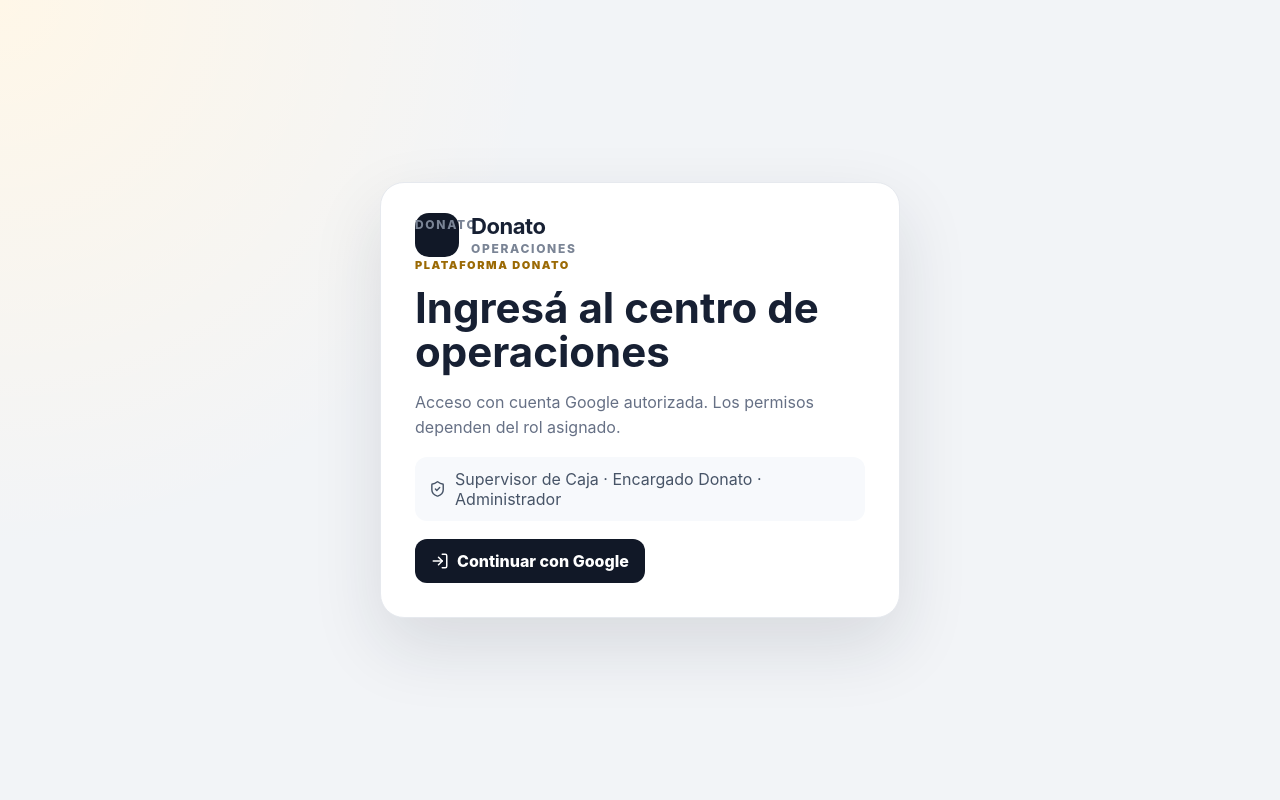
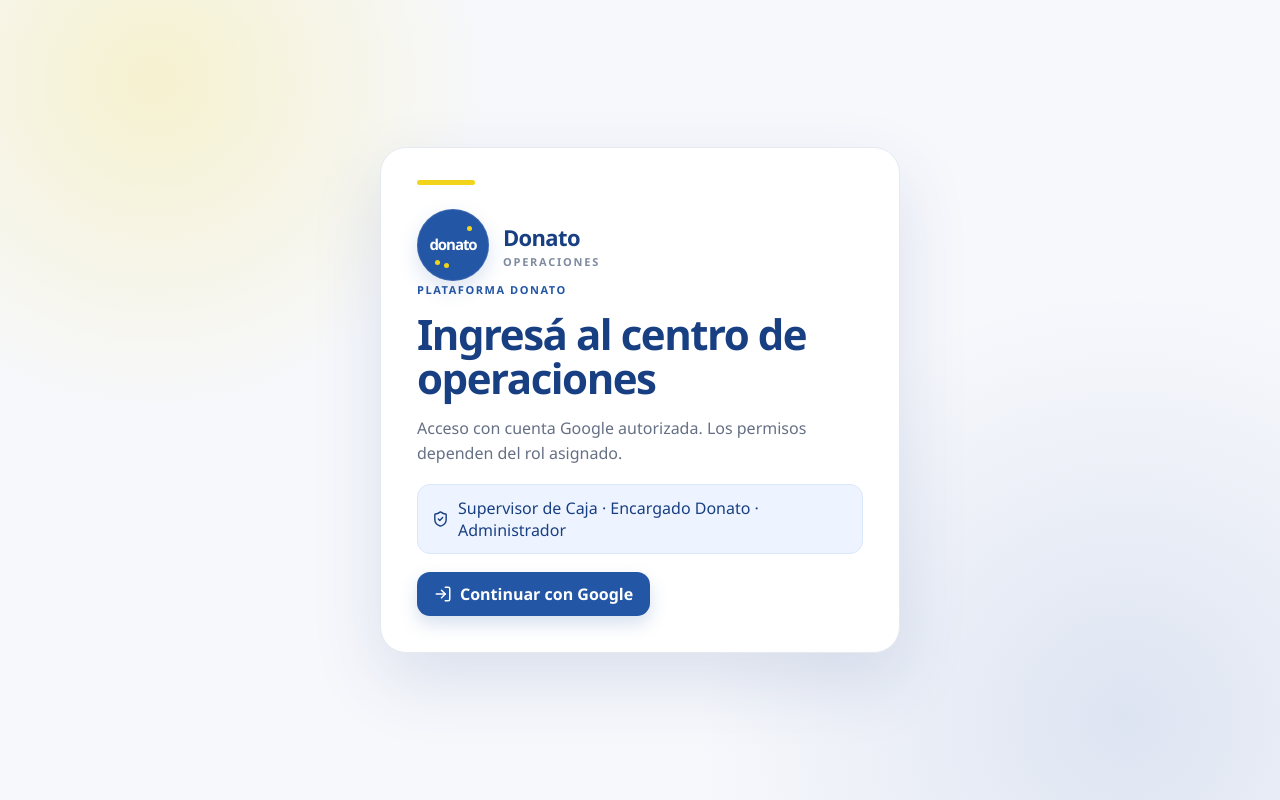
Before and after one commit to gonzalotorressp/donato, a React (Vite) app: page / in a window 1280 px wide. Built offline with nearby package versions, Linux system fonts and the light colour scheme; no server answers.

Commit message:
Restyle Donato with brand colors and rounded identity

```diff
--- a/src/styles.css
+++ b/src/styles.css
@@ -1,126 +1,188 @@
 :root {
-  font-family: Inter, ui-sans-serif, system-ui, -apple-system, BlinkMacSystemFont, "Segoe UI", sans-serif;
-  color: #172033;
-  background: #f4f6f8;
+  --donato-blue: #2456a6;
+  --donato-blue-dark: #183f82;
+  --donato-blue-soft: #eef4ff;
+  --donato-yellow: #f2d51b;
+  --donato-yellow-soft: #fff9cf;
+  --ink: #17233d;
+  --muted: #6b7280;
+  --line: #e3e8ef;
+  --surface: #ffffff;
+  --page: #f5f7fb;
+  font-family: "Avenir Next", "Nunito Sans", "Segoe UI", ui-sans-serif, system-ui, -apple-system, BlinkMacSystemFont, sans-serif;
+  color: var(--ink);
+  background: var(--page);
   font-synthesis: none;
   text-rendering: optimizeLegibility;
 }
 
 * { box-sizing: border-box; }
-body { margin: 0; min-width: 320px; min-height: 100vh; background: #f4f6f8; }
+body { margin: 0; min-width: 320px; min-height: 100vh; background: var(--page); }
 button, input { font: inherit; }
 button { cursor: pointer; }
 button:disabled { cursor: not-allowed; opacity: .5; }
 
-.auth-page { min-height: 100vh; display: grid; place-items: center; padding: 24px; background: radial-gradient(circle at top left, #fff7e8, transparent 36%), #f2f4f7; }
-.auth-card { width: min(520px, 100%); background: white; border: 1px solid #e6e9ee; border-radius: 24px; padding: 34px; box-shadow: 0 28px 70px rgba(23, 32, 51, .12); }
-.auth-card h1 { margin: 12px 0 10px; font-size: clamp(28px, 5vw, 42px); line-height: 1.05; }
+.auth-page {
+  min-height: 100vh;
+  display: grid;
+  place-items: center;
+  padding: 24px;
+  background:
+    radial-gradient(circle at 12% 10%, rgba(242, 213, 27, .2), transparent 25%),
+    radial-gradient(circle at 88% 90%, rgba(36, 86, 166, .12), transparent 32%),
+    #f7f8fc;
+}
+.auth-card {
+  width: min(520px, 100%);
+  background: white;
+  border: 1px solid #e5eaf1;
+  border-radius: 26px;
+  padding: 36px;
+  box-shadow: 0 28px 70px rgba(24, 63, 130, .13);
+}
+.auth-card::before {
+  content: "";
+  display: block;
+  width: 58px;
+  height: 5px;
+  border-radius: 999px;
+  background: var(--donato-yellow);
+  margin-bottom: 24px;
+}
+.auth-card h1 { margin: 14px 0 10px; font-size: clamp(28px, 5vw, 42px); line-height: 1.05; letter-spacing: -.035em; color: var(--donato-blue-dark); }
 .auth-card p { color: #667085; line-height: 1.55; }
-.auth-card code { display: block; background: #f6f7f9; border: 1px solid #e6e9ee; border-radius: 10px; padding: 10px 12px; margin-top: 8px; }
-.auth-login-card { padding-top: 30px; }
-.trust-line { display: flex; gap: 9px; align-items: center; padding: 12px 14px; background: #f7f9fc; border-radius: 12px; color: #475467; margin: 18px 0; }
+.auth-card code { display: block; background: #f6f8fb; border: 1px solid #e2e7ef; border-radius: 12px; padding: 10px 12px; margin-top: 8px; }
+.auth-login-card { padding-top: 32px; }
+.trust-line { display: flex; gap: 9px; align-items: center; padding: 12px 14px; background: var(--donato-blue-soft); border-radius: 13px; color: var(--donato-blue-dark); margin: 18px 0; border: 1px solid #dae6fb; }
 .error-text { color: #b42318 !important; }
 
-.brand-lockup { display: flex; align-items: center; gap: 12px; }
-.brand-lockup strong, .brand-lockup span { display: block; }
-.brand-lockup strong { font-size: 22px; letter-spacing: -.02em; }
-.brand-lockup span { font-size: 12px; color: #7a8495; text-transform: uppercase; letter-spacing: .14em; font-weight: 800; margin-top: 2px; }
-.brand-mark { width: 44px; height: 44px; display: grid; place-items: center; border-radius: 14px; background: #111827; color: white; }
+.brand-lockup { display: flex; align-items: center; gap: 14px; }
+.brand-copy strong, .brand-copy span { display: block; }
+.brand-copy strong { font-size: 22px; letter-spacing: -.03em; color: var(--donato-blue-dark); }
+.brand-copy span { font-size: 11px; color: #7f8ba0; text-transform: uppercase; letter-spacing: .16em; font-weight: 850; margin-top: 2px; }
+.brand-mark {
+  width: 72px;
+  height: 72px;
+  position: relative;
+  display: grid;
+  place-items: center;
+  flex: none;
+  border-radius: 50%;
+  background: var(--donato-blue);
+  color: white;
+  box-shadow: inset 0 0 0 1px rgba(255,255,255,.1), 0 8px 20px rgba(36,86,166,.16);
+  overflow: hidden;
+}
+.donato-word { color: white !important; text-transform: lowercase !important; letter-spacing: -.07em !important; font-size: 15px !important; font-weight: 800 !important; line-height: 1 !important; margin: 0 !important; transform: translateY(-1px); }
+.brand-dot { position: absolute; width: 5px; height: 5px; border-radius: 50%; background: var(--donato-yellow); }
+.dot-one { left: 18px; bottom: 16px; }
+.dot-two { left: 27px; bottom: 13px; }
+.dot-three { right: 17px; top: 17px; }
 
-.app-shell { min-height: 100vh; display: grid; grid-template-columns: 250px minmax(0, 1fr); }
-.sidebar { position: sticky; top: 0; height: 100vh; padding: 24px 18px; background: #111827; color: white; display: flex; flex-direction: column; }
-.sidebar-brand { padding: 2px 8px 28px; }
-.sidebar-brand .brand-mark { background: #f4b942; color: #111827; }
-.sidebar-brand span { color: #98a2b3; }
+.app-shell { min-height: 100vh; display: grid; grid-template-columns: 258px minmax(0, 1fr); }
+.sidebar { position: sticky; top: 0; height: 100vh; padding: 24px 18px; background: linear-gradient(180deg, var(--donato-blue) 0%, var(--donato-blue-dark) 100%); color: white; display: flex; flex-direction: column; }
+.sidebar-brand { padding: 2px 8px 30px; }
+.sidebar-brand .brand-mark { width: 58px; height: 58px; background: white; box-shadow: 0 8px 18px rgba(0,0,0,.08); }
+.sidebar-brand .donato-word { color: var(--donato-blue) !important; font-size: 13px !important; }
+.sidebar-brand .brand-dot { background: var(--donato-yellow); }
+.sidebar-brand .dot-one { left: 14px; bottom: 13px; }
+.sidebar-brand .dot-two { left: 22px; bottom: 11px; }
+.sidebar-brand .dot-three { right: 14px; top: 14px; }
+.sidebar-brand .brand-copy strong { color: white; }
+.sidebar-brand .brand-copy span { color: #d6e1f5; }
 .sidebar nav { display: grid; gap: 8px; }
-.nav-item { width: 100%; display: flex; gap: 10px; align-items: center; border: 0; background: transparent; color: #aeb7c4; padding: 12px 13px; border-radius: 12px; text-align: left; }
-.nav-item.active { background: #253044; color: white; }
-.sidebar-user { margin-top: auto; padding: 16px 10px 4px; border-top: 1px solid #273244; }
-.sidebar-user span { display: block; color: #98a2b3; font-size: 11px; font-weight: 800; text-transform: uppercase; letter-spacing: .1em; }
+.nav-item { width: 100%; display: flex; gap: 10px; align-items: center; border: 0; background: transparent; color: #d8e3f4; padding: 12px 13px; border-radius: 13px; text-align: left; font-weight: 720; }
+.nav-item.active { background: white; color: var(--donato-blue-dark); box-shadow: 0 8px 18px rgba(10, 34, 77, .16); }
+.nav-item.active svg { color: var(--donato-blue); }
+.sidebar-user { margin-top: auto; padding: 18px 10px 4px; border-top: 1px solid rgba(255,255,255,.17); }
+.sidebar-user span { display: block; color: #c8d6ec; font-size: 11px; font-weight: 850; text-transform: uppercase; letter-spacing: .1em; }
 .sidebar-user strong { display: block; margin: 5px 0 12px; font-size: 14px; overflow: hidden; text-overflow: ellipsis; }
-.sidebar-user button { border: 0; background: transparent; color: #cbd5e1; padding: 0; display: flex; align-items: center; gap: 7px; }
+.sidebar-user button { border: 0; background: transparent; color: white; padding: 0; display: flex; align-items: center; gap: 7px; }
 
-.workspace { padding: 32px; max-width: 1600px; width: 100%; margin: 0 auto; }
+.workspace { padding: 34px; max-width: 1600px; width: 100%; margin: 0 auto; }
 .topbar { display: flex; align-items: flex-start; justify-content: space-between; gap: 24px; margin-bottom: 24px; }
-.topbar h1 { margin: 2px 0 4px; font-size: clamp(28px, 4vw, 42px); letter-spacing: -.035em; }
+.topbar h1 { margin: 3px 0 5px; font-size: clamp(28px, 4vw, 42px); letter-spacing: -.045em; color: var(--donato-blue-dark); }
 .topbar p { margin: 0; color: #667085; }
-.eyebrow { margin: 0 !important; font-size: 11px; font-weight: 900; color: #9b6a05 !important; letter-spacing: .14em; }
+.eyebrow { margin: 0 !important; font-size: 11px; font-weight: 900; color: var(--donato-blue) !important; letter-spacing: .14em; }
 
-.status-pill { border-radius: 999px; padding: 9px 13px; font-size: 11px; font-weight: 900; letter-spacing: .06em; background: #eef2f6; color: #475467; white-space: nowrap; }
-.status-pendiente_validacion { background: #fff5d6; color: #8a6100; }
-.status-cerrado { background: #e8f7ee; color: #067647; }
-.status-ajustes_autorizados { background: #eaf2ff; color: #175cd3; }
+.status-pill { border-radius: 999px; padding: 9px 13px; font-size: 11px; font-weight: 900; letter-spacing: .06em; background: #edf1f7; color: #475467; white-space: nowrap; border: 1px solid #e2e7ef; }
+.status-pendiente_validacion { background: var(--donato-yellow-soft); color: #806b00; border-color: #f3e77b; }
+.status-cerrado { background: #e8f7ee; color: #067647; border-color: #bfe6ce; }
+.status-ajustes_autorizados { background: var(--donato-blue-soft); color: var(--donato-blue); border-color: #d7e4fa; }
 
 .summary-strip { display: grid; grid-template-columns: repeat(4, 1fr); gap: 12px; margin-bottom: 18px; }
-.metric { background: white; border: 1px solid #e7eaf0; border-radius: 16px; padding: 16px; }
-.metric span { display: block; color: #667085; font-size: 12px; font-weight: 700; }
-.metric strong { display: block; margin-top: 7px; font-size: 22px; letter-spacing: -.03em; }
+.metric { background: white; border: 1px solid var(--line); border-radius: 18px; padding: 17px; box-shadow: 0 5px 18px rgba(36,86,166,.035); }
+.metric span { display: block; color: #667085; font-size: 12px; font-weight: 720; }
+.metric strong { display: block; margin-top: 7px; font-size: 22px; letter-spacing: -.035em; color: var(--donato-blue-dark); }
 .metric small { display: block; margin-top: 6px; color: #8b93a1; }
-.metric.warn { background: #fffdf6; border-color: #f3df9f; }
+.metric.warn { background: #fffdf1; border-color: #f0e58d; }
+.metric.warn::before { content: ""; display: block; width: 28px; height: 3px; border-radius: 999px; background: var(--donato-yellow); margin-bottom: 10px; }
 
 .content-grid { display: grid; grid-template-columns: minmax(0, 1.1fr) minmax(420px, .9fr); gap: 18px; align-items: start; }
-.panel { background: white; border: 1px solid #e7eaf0; border-radius: 20px; padding: 22px; box-shadow: 0 8px 24px rgba(16,24,40,.035); }
+.panel { background: white; border: 1px solid var(--line); border-radius: 22px; padding: 23px; box-shadow: 0 10px 28px rgba(24,63,130,.045); }
 .panel-heading { display: flex; align-items: flex-start; justify-content: space-between; gap: 16px; margin-bottom: 20px; }
-.panel-heading h2 { margin: 4px 0 0; font-size: 22px; letter-spacing: -.025em; }
-.panel-heading > svg { color: #9b6a05; }
+.panel-heading h2 { margin: 4px 0 0; font-size: 22px; letter-spacing: -.03em; color: var(--donato-blue-dark); }
+.panel-heading > svg { color: var(--donato-blue); }
 
 .form-section { padding: 18px 0; border-top: 1px solid #edf0f3; }
 .form-section:first-of-type { border-top: 0; padding-top: 2px; }
-.form-section h3 { margin: 0 0 14px; display: flex; align-items: center; gap: 8px; font-size: 15px; }
+.form-section h3 { margin: 0 0 14px; display: flex; align-items: center; gap: 8px; font-size: 15px; color: #24334f; }
+.form-section h3 svg { color: var(--donato-blue); }
 .two-cols { display: grid; grid-template-columns: 1fr 1fr; gap: 12px; }
 .field > span { display: block; font-size: 12px; font-weight: 800; color: #475467; margin-bottom: 6px; }
 .field small { display: block; color: #98a2b3; margin-top: 5px; line-height: 1.35; }
-.money-input { height: 44px; display: flex; align-items: center; gap: 7px; border: 1px solid #dce1e7; border-radius: 11px; padding: 0 12px; background: #fbfcfd; }
+.money-input { height: 45px; display: flex; align-items: center; gap: 7px; border: 1px solid #d9e0e9; border-radius: 12px; padding: 0 12px; background: #fbfcfe; transition: border-color .15s, box-shadow .15s; }
+.money-input:focus-within { border-color: var(--donato-blue); box-shadow: 0 0 0 3px rgba(36,86,166,.1); }
 .money-input span { color: #98a2b3; }
-.money-input input { min-width: 0; width: 100%; border: 0; outline: 0; background: transparent; font-weight: 700; color: #172033; }
-.inline-total { margin-top: 13px; padding: 12px 14px; background: #f7f9fb; border-radius: 11px; display: flex; justify-content: space-between; gap: 15px; font-size: 13px; }
-.check-row { display: flex; align-items: flex-start; gap: 11px; padding: 12px 13px; border: 1px solid #dfe4ea; border-radius: 12px; }
-.check-row input { margin-top: 3px; }
+.money-input input { min-width: 0; width: 100%; border: 0; outline: 0; background: transparent; font-weight: 760; color: var(--ink); }
+.inline-total { margin-top: 13px; padding: 12px 14px; background: var(--donato-blue-soft); border-radius: 12px; display: flex; justify-content: space-between; gap: 15px; font-size: 13px; color: var(--donato-blue-dark); }
+.check-row { display: flex; align-items: flex-start; gap: 11px; padding: 12px 13px; border: 1px solid #dfe4ea; border-radius: 13px; }
+.check-row input { margin-top: 3px; accent-color: var(--donato-blue); }
 .check-row span, .check-row small { display: block; }
 .check-row small { margin-top: 3px; color: #7a8495; }
 
-.primary-button, .secondary-button { min-height: 44px; border-radius: 12px; border: 0; padding: 0 16px; font-weight: 850; display: inline-flex; align-items: center; justify-content: center; gap: 8px; }
-.primary-button { background: #111827; color: white; }
-.primary-button:hover { background: #263246; }
-.secondary-button { background: #eef2f6; color: #344054; }
+.primary-button, .secondary-button { min-height: 44px; border-radius: 13px; border: 0; padding: 0 17px; font-weight: 850; display: inline-flex; align-items: center; justify-content: center; gap: 8px; transition: transform .15s, background .15s, box-shadow .15s; }
+.primary-button { background: var(--donato-blue); color: white; box-shadow: 0 8px 18px rgba(36,86,166,.18); }
+.primary-button:hover { background: var(--donato-blue-dark); transform: translateY(-1px); }
+.secondary-button { background: var(--donato-blue-soft); color: var(--donato-blue-dark); }
 .wide { width: 100%; }
 
 .compare-list { display: grid; gap: 10px; }
-.compare-row { display: grid; grid-template-columns: 1fr 28px 1fr; gap: 10px; align-items: center; border: 1px solid #e7eaf0; border-radius: 14px; padding: 14px; }
+.compare-row { display: grid; grid-template-columns: 1fr 28px 1fr; gap: 10px; align-items: center; border: 1px solid var(--line); border-radius: 15px; padding: 14px; }
 .compare-row span, .compare-row strong, .compare-row small { display: block; }
-.compare-row span { font-size: 11px; font-weight: 800; color: #7a8495; text-transform: uppercase; letter-spacing: .04em; }
-.compare-row strong { font-size: 18px; margin: 4px 0; }
+.compare-row span { font-size: 11px; font-weight: 820; color: #7a8495; text-transform: uppercase; letter-spacing: .04em; }
+.compare-row strong { font-size: 18px; margin: 4px 0; color: var(--donato-blue-dark); }
 .compare-row small { color: #98a2b3; line-height: 1.35; }
-.compare-arrow { color: #98a2b3; text-align: center; }
+.compare-arrow { color: var(--donato-yellow); text-align: center; font-weight: 900; }
 .negative { color: #b42318 !important; font-weight: 800; }
 .positive { color: #067647 !important; font-weight: 800; }
 
-.cash-result { display: grid; grid-template-columns: 1fr auto; gap: 18px; align-items: center; margin-top: 16px; padding: 18px; border-radius: 15px; background: #111827; color: white; }
-.cash-result h3 { margin: 4px 0; font-size: 14px; color: #cbd5e1; }
+.cash-result { display: grid; grid-template-columns: 1fr auto; gap: 18px; align-items: center; margin-top: 16px; padding: 19px; border-radius: 17px; background: linear-gradient(135deg, var(--donato-blue) 0%, var(--donato-blue-dark) 100%); color: white; box-shadow: 0 12px 24px rgba(24,63,130,.16); }
+.cash-result h3 { margin: 4px 0; font-size: 14px; color: #dbe6f7; }
 .cash-result > div:first-child > strong { font-size: 26px; }
-.cash-result .eyebrow { color: #f4c86a !important; }
-.result-ok, .result-surplus, .result-shortage { min-width: 130px; border-radius: 12px; padding: 12px 14px; text-align: right; }
-.result-ok { background: #0f5132; }
-.result-surplus { background: #14532d; }
-.result-shortage { background: #7f1d1d; }
-.result-ok span, .result-surplus span, .result-shortage span { display: block; font-size: 11px; text-transform: uppercase; letter-spacing: .08em; opacity: .75; }
+.cash-result .eyebrow { color: var(--donato-yellow) !important; }
+.result-ok, .result-surplus, .result-shortage { min-width: 130px; border-radius: 13px; padding: 12px 14px; text-align: right; border: 1px solid rgba(255,255,255,.14); }
+.result-ok { background: rgba(15,81,50,.86); }
+.result-surplus { background: rgba(20,83,45,.86); }
+.result-shortage { background: rgba(127,29,29,.88); }
+.result-ok span, .result-surplus span, .result-shortage span { display: block; font-size: 11px; text-transform: uppercase; letter-spacing: .08em; opacity: .78; }
 .result-ok strong, .result-surplus strong, .result-shortage strong { display: block; font-size: 22px; margin-top: 3px; }
-.finding-card { margin-top: 14px; display: flex; gap: 12px; padding: 14px; border-radius: 14px; background: #fff8e7; border: 1px solid #f1dfae; color: #664b0b; }
-.finding-card svg { flex: none; margin-top: 2px; }
-.finding-card p { margin: 5px 0 0; line-height: 1.45; color: #725d2a; }
+.finding-card { margin-top: 14px; display: flex; gap: 12px; padding: 14px; border-radius: 15px; background: var(--donato-yellow-soft); border: 1px solid #efe37b; color: #6e5d00; }
+.finding-card svg { flex: none; margin-top: 2px; color: #947d00; }
+.finding-card p { margin: 5px 0 0; line-height: 1.45; color: #75640f; }
 
 .approval-panel { margin-top: 18px; }
-.empty-state, .success-box, .authorized-box { display: flex; gap: 14px; align-items: flex-start; padding: 18px; background: #f7f9fb; border-radius: 14px; }
+.empty-state, .success-box, .authorized-box { display: flex; gap: 14px; align-items: flex-start; padding: 18px; background: #f7f9fb; border-radius: 15px; }
 .empty-state p, .success-box p, .authorized-box p { margin: 5px 0 0; color: #667085; }
 .success-box { background: #eff9f3; color: #067647; }
-.authorized-box { background: #eef4ff; color: #175cd3; }
+.authorized-box { background: var(--donato-blue-soft); color: var(--donato-blue); }
 .authorized-box .secondary-button { margin-top: 12px; }
 .adjustment-list { display: grid; grid-template-columns: repeat(3, 1fr); gap: 12px; margin-bottom: 14px; }
-.adjustment { border: 1px solid #e0e5ec; border-radius: 14px; padding: 14px; }
-.adjustment span { display: block; color: #667085; font-size: 11px; font-weight: 800; text-transform: uppercase; letter-spacing: .05em; }
-.adjustment strong { display: block; font-size: 21px; margin: 6px 0 4px; }
+.adjustment { border: 1px solid #dce4ef; border-radius: 15px; padding: 14px; border-top: 4px solid var(--donato-blue); }
+.adjustment span { display: block; color: #667085; font-size: 11px; font-weight: 820; text-transform: uppercase; letter-spacing: .05em; }
+.adjustment strong { display: block; font-size: 21px; margin: 6px 0 4px; color: var(--donato-blue-dark); }
 .adjustment p { margin: 0; color: #7a8495; font-size: 13px; line-height: 1.4; }
-.waiting-box { padding: 12px 14px; background: #fff7df; border-radius: 12px; color: #7a5b0b; font-weight: 700; }
+.waiting-box { padding: 12px 14px; background: var(--donato-yellow-soft); border-radius: 12px; color: #786600; font-weight: 760; }
 
 @media (max-width: 1100px) {
   .summary-strip { grid-template-columns: 1fr 1fr; }
@@ -131,6 +193,8 @@ button:disabled { cursor: not-allowed; opacity: .5; }
   .app-shell { display: block; }
   .sidebar { position: static; height: auto; padding: 14px 16px; flex-direction: row; align-items: center; gap: 12px; }
   .sidebar-brand { padding: 0; }
+  .sidebar-brand .brand-copy { display: none; }
+  .sidebar-brand .brand-mark { width: 48px; height: 48px; }
   .sidebar nav { display: none; }
   .sidebar-user { margin: 0 0 0 auto; padding: 0; border: 0; text-align: right; }
   .sidebar-user span, .sidebar-user strong { display: none; }
@@ -142,4 +206,5 @@ button:disabled { cursor: not-allowed; opacity: .5; }
   .compare-arrow { display: none; }
   .cash-result { grid-template-columns: 1fr; }
   .result-ok, .result-surplus, .result-shortage { text-align: left; }
+  .auth-card { padding: 28px 24px; }
 }
```
